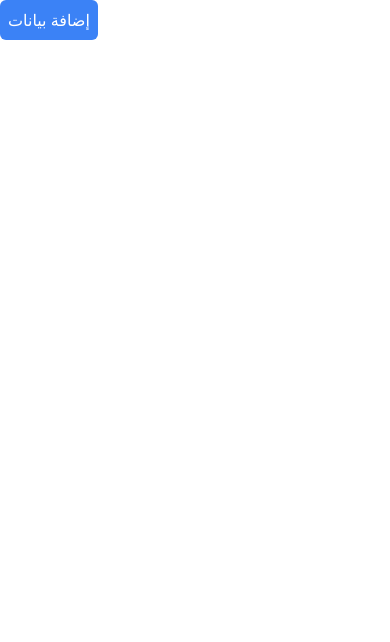
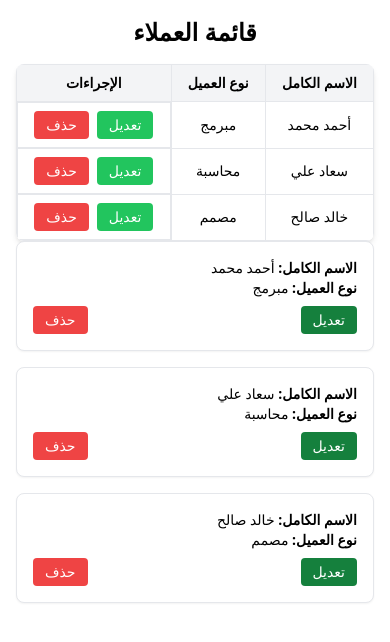
Before and after one commit to U-Apps/CMAS-Frontend, a React (Vite) app: page / in a window 390 px wide. Shown: the top 642 px of the page. Built offline with nearby package versions, Linux system fonts and the light colour scheme.

Commit message:
Drow ClientTable

```diff
--- a/package.json
+++ b/package.json
@@ -17,12 +17,14 @@
     "clsx": "^2.1.1",
     "file-saver": "^2.0.5",
     "firebase": "^11.2.0",
+    "install": "^0.13.0",
     "react": "^18.3.1",
     "react-dom": "^18.3.1",
     "react-firebase-hooks": "^5.1.1",
     "react-hook-form": "^7.54.2",
     "react-icons": "^5.4.0",
     "react-json-to-excel": "^1.0.8",
+    "react-query": "^3.39.3",
     "react-router-dom": "^7.1.3",
     "recharts": "^2.15.0",
     "sonner": "^1.7.2",
--- a/src/App.jsx
+++ b/src/App.jsx
@@ -1,12 +1,15 @@
-import { addClientSchema } from './validations/client';
-import useStore from './store';
-import FormClient from './components/client/FormClient';
-
+import { BrowserRouter as Router, Routes, Route } from "react-router-dom";
+// import ClientDetails from "./ClientDetails";
+import { addClientSchema } from "./validations/client";
+import useStore from "./store";
+import FormClient from "./components/client/FormClient";
+import ClientsTable from "./components/ClientTable";
 export default function App() {
   const { addClient, openAddFormClient, closeAddFormClient } = useStore();
   return (
     <>
-      <div className="relative">
+      <ClientsTable />
+      {/* <div className="relative">
         <button
           onClick={openAddFormClient}
           className="bg-blue-500 text-white p-2 rounded-md"
@@ -20,7 +23,7 @@ export default function App() {
           schema={addClientSchema}
           title="إضافة عميل"
         />
-      </div>
+      </div> */}
     </>
   );
 }
--- /dev/null
+++ b/src/components/ClientTable.jsx
@@ -0,0 +1,177 @@
+import React from "react";
+
+const ClientTable = () => {
+  // بيانات ثابتة
+  const clients = [
+    { id: 1, fullName: "أحمد محمد", jobType: "مبرمج" },
+    { id: 2, fullName: "سعاد علي", jobType: "محاسبة" },
+    { id: 3, fullName: "خالد صالح", jobType: "مصمم" },
+  ];
+
+  const handleEdit = (id) => {
+    alert(`تعديل العميل برقم: ${id}`);
+  };
+
+  const handleDelete = (id) => {
+    if (window.confirm("هل أنت متأكد من حذف هذا العميل؟")) {
+      alert(`تم حذف العميل برقم: ${id}`);
+    }
+  };
+
+  return (
+    <div className="p-4" dir="rtl">
+      <h1 className="text-2xl font-bold mb-4 text-center">قائمة العملاء</h1>
+      <div className="overflow-x-auto shadow-md rounded-lg">
+        <table className="min-w-full border-collapse border border-gray-200 bg-white">
+          <thead>
+            <tr className="bg-gray-100">
+              <th className="px-4 py-2 border text-center text-sm font-semibold">
+                الاسم الكامل
+              </th>
+              <th className="px-4 py-2 border text-center text-sm font-semibold">
+                نوع العميل
+              </th>
+              <th className="px-4 py-2 border text-center text-sm font-semibold">
+                الإجراءات
+              </th>
+            </tr>
+          </thead>
+          <tbody>
+            {clients.map((client) => (
+              <tr key={client.id} className="hover:bg-gray-50 text-center">
+                <td className="px-4 py-2 border text-sm">{client.fullName}</td>
+                <td className="px-4 py-2 border text-sm">{client.jobType}</td>
+                <td className="px-4 py-2 border flex justify-center gap-2">
+                  <button
+                    className="bg-green-500 text-white px-3 py-1 rounded text-sm hover:bg-green-600 transition-all"
+                    onClick={() => handleEdit(client.id)}
+                  >
+                    تعديل
+                  </button>
+                  <button
+                    className="bg-red-500 text-white px-3 py-1 rounded text-sm hover:bg-red-600 transition-all"
+                    onClick={() => handleDelete(client.id)}
+                  >
+                    حذف
+                  </button>
+                </td>
+              </tr>
+            ))}
+          </tbody>
+        </table>
+      </div>
+
+      {/* small screen */}
+      <div className="grid gap-4 md:hidden">
+        {clients.map((client) => (
+          <div
+            key={client.id}
+            className="border border-gray-200 rounded-lg p-4 bg-white shadow-sm"
+          >
+            <p className="text-sm">
+              <span className="font-bold">الاسم الكامل: </span>
+              {client.fullName}
+            </p>
+            <p className="text-sm">
+              <span className="font-bold">نوع العميل: </span>
+              {client.jobType}
+            </p>
+            <div className="mt-2 flex justify-between gap-2">
+              <button
+                className="bg-green-700 text-white px-3 py-1 rounded text-sm hover:bg-yellow-600 transition-all"
+                onClick={() => handleEdit(client.id)}
+              >
+                تعديل
+              </button>
+              <button
+                className="bg-red-500 text-white px-3 py-1 rounded text-sm hover:bg-red-600 transition-all"
+                onClick={() => handleDelete(client.id)}
+              >
+                حذف
+              </button>
+            </div>
+          </div>
+        ))}
+      </div>
+    </div>
+  );
+};
+
+export default ClientTable;
+
+// import React, { useEffect, useState } from "react";
+// import { useNavigate } from "react-router-dom";
+
+// const ClientsTable = () => {
+//   const [clients, setClients] = useState([]);
+//   const [loading, setLoading] = useState(true);
+//   const [error, setError] = useState(null);
+//   const navigate = useNavigate();
+//   useEffect(() => {
+//     fetch("http://constructionmanagementassistant.runasp.net")
+//       .then((response) => {
+//         if (!response.ok) {
+//           throw new Error("Failed to fetch clients");
+//         }
+//         return response.json();
+//       })
+//       .then((data) => {
+//         setClients(data);
+//         setLoading(false);
+//       })
+//       .catch((err) => {
+//         setError(err.message);
+//         setLoading(false);
+//       });
+//   }, []);
+
+//   if (loading) return <p>Loading...</p>;
+//   if (error) return <p>Error: {error}</p>;
+
+//   return (
+//     <div className="p-6 bg-gray-100 min-h-screen">
+//       <div className="max-w-6xl mx-auto bg-white shadow-lg rounded-lg p-6">
+//         <h1 className="text-2xl font-bold mb-4 text-gray-800">قائمة العملاء</h1>
+//         <div className="overflow-x-auto">
+//           <table className="table-auto w-full border-collapse border border-gray-300">
+//             <thead>
+//               <tr>
+//                 <th className="px-4 py-2 border bg-blue-500 text-white text-center">
+//                   الاسم الكامل
+//                 </th>
+//                 <th className="px-4 py-2 border bg-blue-500 text-white text-center">
+//                   نوع العميل
+//                 </th>
+//                 <th className="px-4 py-2 border bg-blue-500 text-white text-center">
+//                   التفاصيل
+//                 </th>
+//               </tr>
+//             </thead>
+//             <tbody>
+//               {clients.map((client) => (
+//                 <tr key={client.id} className="even:bg-gray-100">
+//                   <td className="px-4 py-2 border text-center text-gray-700">
+//                     {client.fullName}
+//                   </td>
+//                   <td className="px-4 py-2 border text-center text-gray-700">
+//                     {client.jobType}
+//                   </td>
+//                   <td className="px-4 py-2 border text-center">
+//                     <button
+//                       onClick={() => navigate(`/details/${client.id}`)}
+//                       className="bg-blue-500 text-white px-4 py-2 rounded hover:bg-blue-600 transition"
+//                     >
+//                       عرض التفاصيل
+//                     </button>
+//                   </td>
+//                 </tr>
+//               ))}
+//             </tbody>
+//           </table>
+//         </div>
+//       </div>
+//     </div>
+//   );
+// };
+
+// export default ClientsTable;
```
Also changed, not shown: src/main.jsx (+6 -6 lines), 1 other file (tests, documents, lock files or other folders).
